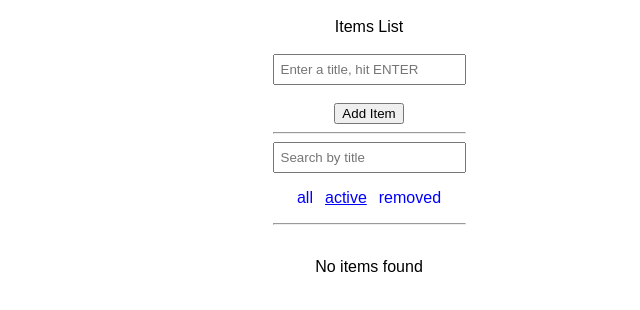
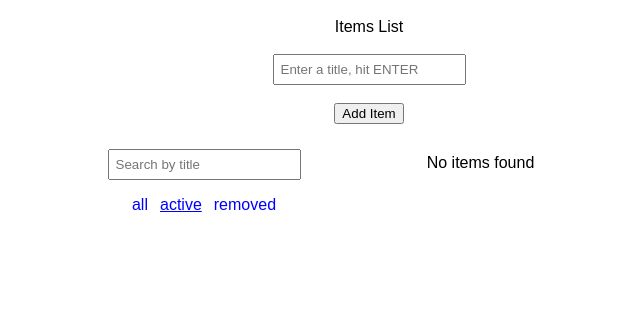
Before and after one commit to vsheremet92/my-app, a React (Create React App) app: page / in a window 1280 px wide. Shown: the top 310 px of the page, without its empty margins (271-911 px from the left). Built offline with nearby package versions, Linux system fonts and the light colour scheme.

Commit message:
refactor, new tools

```diff
--- a/package.json
+++ b/package.json
@@ -5,13 +5,14 @@
   "dependencies": {
     "classnames": "^2.2.5",
     "core-decorators": "^0.20.0",
+    "history": "^4.7.2",
     "moment": "^2.20.1",
     "react": "^16.2.0",
     "react-css-modules": "^4.7.1",
     "react-dom": "^16.2.0",
     "react-redux": "^5.0.5",
     "react-router": "^4.2.0",
-    "react-router-redux": "^4.0.8",
+    "react-router-redux": "^5.0.0-alpha.9",
     "react-scripts": "1.1.0",
     "redux": "^3.5.2",
     "redux-saga": "^0.16.0",
--- a/src/App.css
+++ b/src/App.css
@@ -15,10 +15,20 @@ button {
   padding: 6px;
 }
 
+.items-container {
+  margin-top: 25px;
+}
+
+.items-list {
+  width: 300px;
+  margin: 0 auto;
+  margin-left: 30px;
+  display: inline-block;
+  vertical-align: top;
+}
+
 .items-list li {
   border: 1px solid black;
-  width: 15%;
-  margin: 0 auto;
   margin-bottom: 10px;
   padding: 5px;
 }
--- a/src/components/App.jsx
+++ b/src/components/App.jsx
@@ -11,8 +11,10 @@ class App extends Component {
         <br />
         Items List
         <AddItem />
-        <Filter />
-        <ItemsList />
+        <div className="items-container">
+          <Filter />
+          <ItemsList />
+        </div>
       </div>
     );
   }
--- a/src/components/Filter.jsx
+++ b/src/components/Filter.jsx
@@ -1,19 +1,16 @@
 import React from 'react'
 import { FilterItemsLink } from '../containers/FilterItemsLink'
 import { FilterByTitle } from '../containers/FilterByTitle'
-import { store } from '../index'
 
 const Filter = ()=> {
     return (
       <div className="filter-block">
-          <hr />
           <FilterByTitle />
           <ul>
             <FilterItemsLink fltr="SHOW_ALL">all</FilterItemsLink>
             <FilterItemsLink fltr="SHOW_ACTIVE">active</FilterItemsLink>
             <FilterItemsLink fltr="SHOW_REMOVED">removed</FilterItemsLink>
           </ul>
-          <hr />
       </div>
     )
 }
--- a/src/components/Item.jsx
+++ b/src/components/Item.jsx
@@ -2,10 +2,6 @@ import React from 'react'
 import classnames from 'classnames'
 
 export class Item extends React.Component {
-
-  constructor(props) {
-    super(props);
-  }
 
   state = {
     editing: false
@@ -17,7 +13,7 @@ export class Item extends React.Component {
 
 
   render () {
-    const { isActive, toggleItem, onItemUpdate, title, id } = this.props;
+    const { isActive, toggleItem, title, id } = this.props;
     const { editing } = this.state;
 
     return (
--- a/src/components/List.jsx
+++ b/src/components/List.jsx
@@ -1,6 +1,5 @@
 import React from 'react'
 import { Item } from './Item'
-import * as moment from 'moment'
 
 export const List = ({items, toggleItem, onItemUpdate})=> {
   return(
--- a/src/containers/FilterByTitle.jsx
+++ b/src/containers/FilterByTitle.jsx
@@ -1,7 +1,6 @@
 import React from 'react'
 import { connect } from 'react-redux'
 import { filterByTitle } from '../actions/index'
-import { store } from '../index'
 
 class FilterInput extends React.Component {
 
@@ -10,7 +9,6 @@ class FilterInput extends React.Component {
   }
 
   render() {
-    console.log(this.props);
     return(
         <input className="filter-by-title" placeholder="Search by title" type="text" onChange={
             (e)=> {
--- a/src/index.js
+++ b/src/index.js
@@ -7,13 +7,13 @@ import { helloSaga } from './sagas/saga';
 import { createStore, applyMiddleware } from 'redux';
 import createSagaMiddleware from 'redux-saga';
 import { Provider } from 'react-redux';
+import { Router, Route } from 'react-router'
+import { syncHistoryWithStore, routerReducer } from 'react-router-redux'
 
 const sagaMiddleware = createSagaMiddleware();
-export const store = createStore(reducer, applyMiddleware(sagaMiddleware));
+const store = createStore(reducer, applyMiddleware(sagaMiddleware));
 
 sagaMiddleware.run(helloSaga);
-
-console.log(store.getState());
 
 render(
   <Provider store={store}>
```
Also changed, not shown: 1 other file (tests, documents, lock files or other folders).
